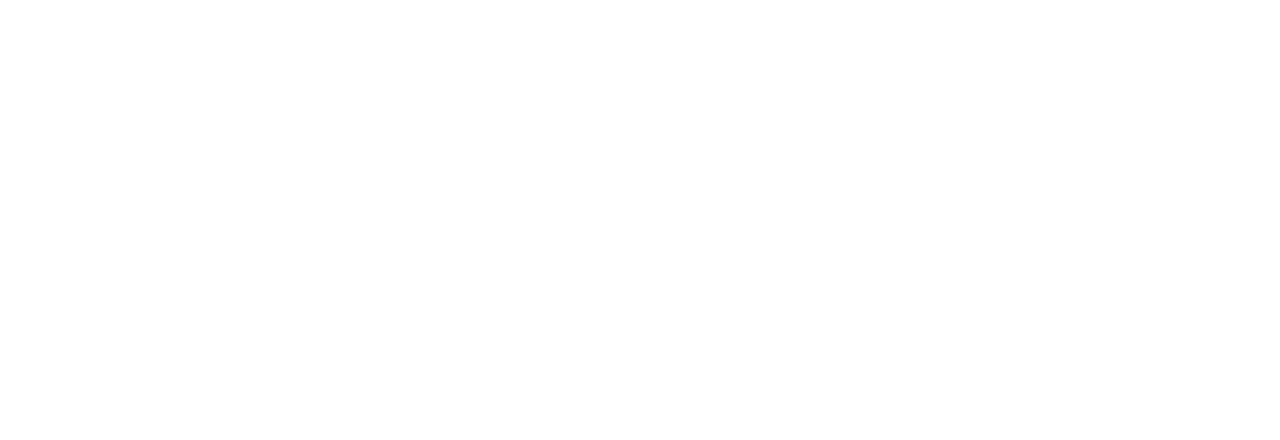
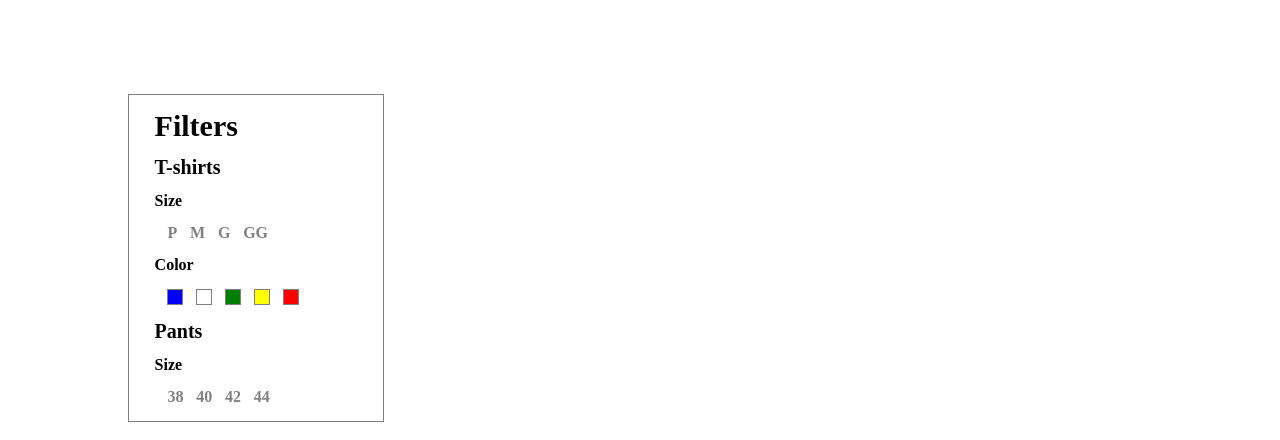
Before and after one commit to joseeandre/-boot--store, a React (Create React App) app in the folder front-bootstore/: page / in a window 1280 px wide. Shown: the part 834-1274 px from the top of the page. Before the commit the page ends 904 px from the top, so only its background shows below. Built offline with nearby package versions, Linux system fonts and the light colour scheme; a web font is replaced by a local one.

Commit message:
front filter

```diff
--- a/front-bootstore/src/components/Homepage/Homepage.js
+++ b/front-bootstore/src/components/Homepage/Homepage.js
@@ -4,6 +4,7 @@
 import Navbar from "../Navbar/Navbar";
 import ImageGallery from 'react-image-gallery';
 import "react-image-gallery/styles/css/image-gallery.css";
+import ProductsList from "../ProductsList/ProductsList";
 
 export default function Homepage() {
     return (
@@ -20,6 +21,7 @@
                     showFullscreenButton={false}
                     autoPlay={true} />
             </Container>
+            <ProductsList></ProductsList>
         </>
     );
 }
--- /dev/null
+++ b/front-bootstore/src/components/ProductsList/Filter.js
@@ -0,0 +1,127 @@
+import React from "react";
+import { Link } from "react-router-dom";
+import styled from "styled-components";
+
+export default function Filter() {
+    const objectFilter = { tshirt: true, pants: true };
+    const tShirtSize = ["P", "M", "G", "GG"];
+    const tShirtColor = ["blue", "white", "green", "yellow", "red"];
+    const pantsSize = ["38", "40", "42", "44"];
+    return (
+        <Container>
+            <div className="filter-title">Filters</div>
+            <TshirtFilter className={objectFilter.tshirt ? ``:`hidden`}>
+                <div className="category-title">T-shirts</div>
+                <div className="filter-class">Size</div>
+                <div className="items">
+                    {tShirtSize.map((item) => <div className="filter">{item}</div>)}
+                </div>
+                <div className="filter-class">Color</div>
+                <div className="items">
+                    {tShirtColor.map((item) => <div className={`box-color ${item}`}></div>)}
+                </div>
+            </TshirtFilter>
+            <PantsFilter className={objectFilter.tshirt ? ``:`hidden`}>
+                <div className="category-title">Pants</div>
+                <div className="filter-class">Size</div>
+                <div className="items">
+                    {pantsSize.map((item) => <div className="filter">{item}</div>)}
+                </div>
+            </PantsFilter>
+        </Container>
+    );
+}
+
+const Container = styled.div`
+    width: 20vw;
+    flex-wrap: nowrap;
+    border: 1px solid grey;
+    padding: 2vh 2vw;
+    .hidden {
+        display: none;
+    }
+    .filter-title {
+        font-size: 30px;
+        font-weight: bold;
+    }
+`;
+
+const TshirtFilter = styled.div`
+    width: 100%;
+    flex-wrap: nowrap;
+
+    .hidden {
+        display: none;
+    }
+    .category-title {
+        font-size: 20px;
+        font-weight: bold;
+        margin-top: 2vh;
+    }
+    .filter-class {
+        font-size: 16px;
+        font-weight: bold;
+        margin-top: 2vh;
+    }
+    .filter {
+        font-size: 16px;
+        font-weight: bold;
+        margin-top: 2vh;
+        margin-left: 1vw;
+        color: grey;
+    }
+    .items {
+        display: flex;
+    }
+    .box-color {
+        width: 2vh;
+        height: 2vh;
+        margin-top: 2vh;
+        margin-left: 1vw;
+        border: 1px solid grey;
+    }
+    .blue {
+        background: blue;
+    }
+    .white {
+        background: white;
+    }
+    .green {
+        background: green;
+    }
+    .yellow {
+        background: yellow;
+    }
+    .red {
+        background: red;
+    }
+`;
+
+const PantsFilter = styled.div`
+    width: 100%;
+    flex-wrap: nowrap;
+
+    .hidden {
+        display: none;
+    }
+    .category-title {
+        font-size: 20px;
+        font-weight: bold;
+        margin-top: 2vh;
+    }
+    .filter-class {
+        font-size: 16px;
+        font-weight: bold;
+        margin-top: 2vh;
+    }
+    .filter {
+        font-size: 16px;
+        font-weight: bold;
+        margin-top: 2vh;
+        margin-left: 1vw;
+        color: grey;
+    }
+    .items {
+        display: flex;
+    }
+`;
--- a/front-bootstore/src/components/ProductsList/ProductsList.js
+++ b/front-bootstore/src/components/ProductsList/ProductsList.js
@@ -0,0 +1,18 @@
+import React from "react";
+import { Link } from "react-router-dom";
+import styled from "styled-components";
+import Filter from "./Filter";
+
+export default function ProductsList() {
+    return (
+        <Container>
+            <Filter></Filter>
+        </Container>
+    );
+}
+
+const Container = styled.div`
+    width: 100vw;
+    padding: 3vh 10vw;
+    flex-wrap: nowrap;
+`;
```
